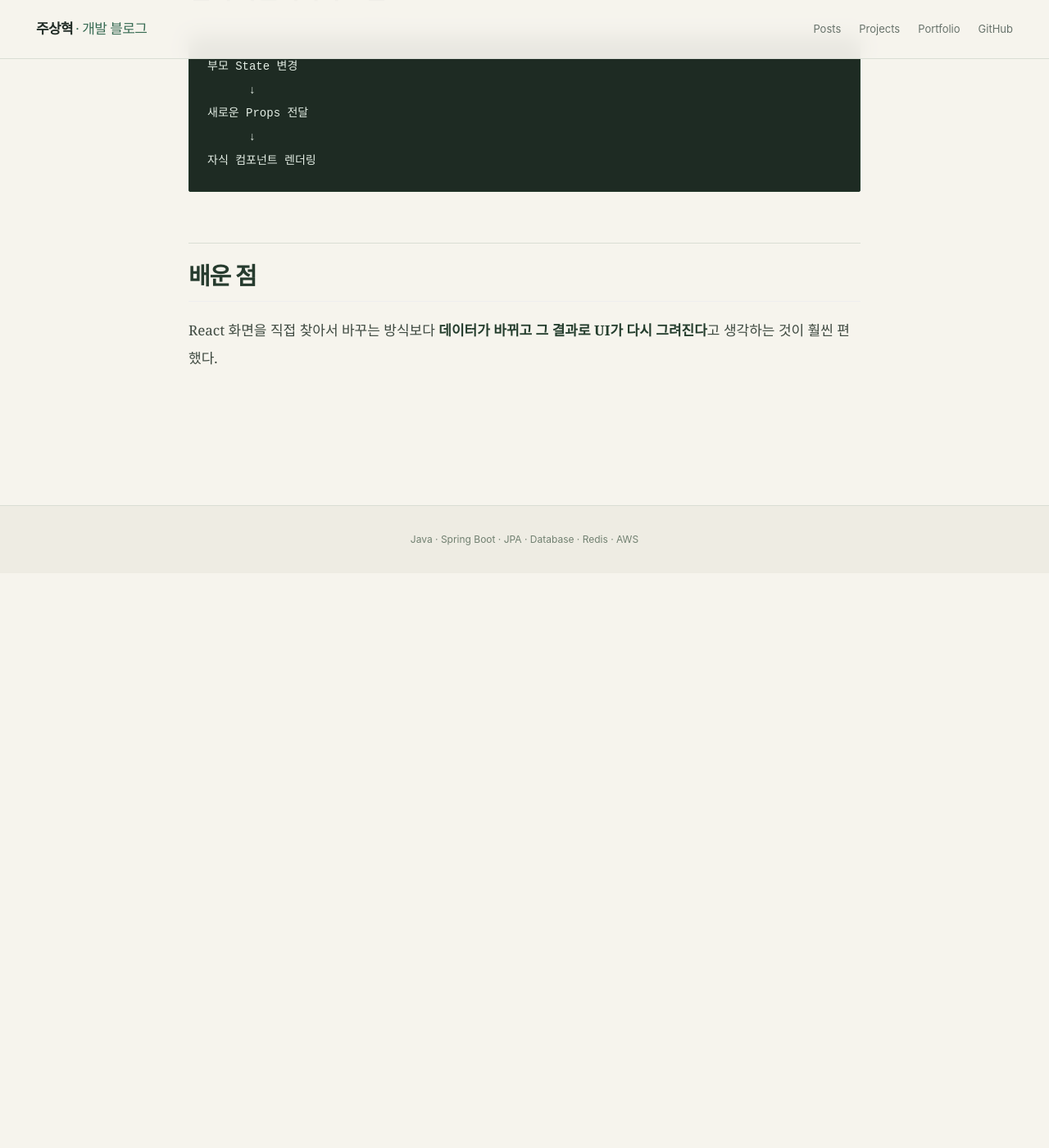
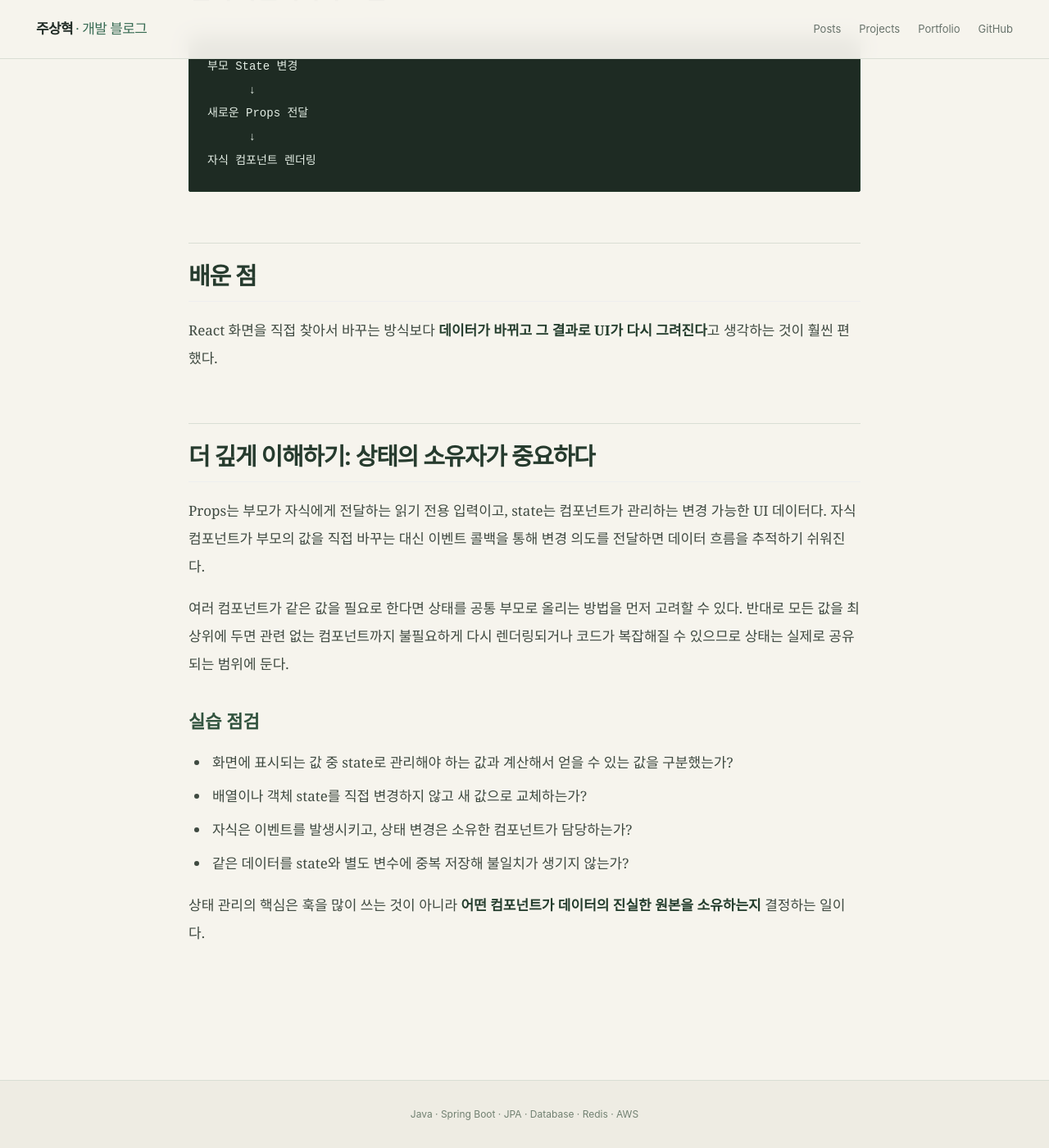
Before and after one commit to zuzusnasna/zuzusnasna.github.io, a Jekyll site: the page built from _posts/2026-09-26-react-state-props-event.md, in a window 1280 px wide and 1400 px high, scrolled down 1475 px. Shown: the whole window at 82% size. Built offline with Jekyll 4.4.1, drawn with Linux system fonts in a browser that asks for light colours; before the commit the page ends 2174 px from its top, so only the background shows below that.

Commit message:
docs: expand learning notes with implementation rationale

```diff
--- a/_posts/2026-09-26-react-state-props-event.md
+++ b/_posts/2026-09-26-react-state-props-event.md
@@ -47,3 +47,17 @@ State가 변경되면 React가 다시 렌더링한다.
 ## 배운 점
 
 React 화면을 직접 찾아서 바꾸는 방식보다 **데이터가 바뀌고 그 결과로 UI가 다시 그려진다**고 생각하는 것이 훨씬 편했다.
+
+## 더 깊게 이해하기: 상태의 소유자가 중요하다
+
+Props는 부모가 자식에게 전달하는 읽기 전용 입력이고, state는 컴포넌트가 관리하는 변경 가능한 UI 데이터다. 자식 컴포넌트가 부모의 값을 직접 바꾸는 대신 이벤트 콜백을 통해 변경 의도를 전달하면 데이터 흐름을 추적하기 쉬워진다.
+
+여러 컴포넌트가 같은 값을 필요로 한다면 상태를 공통 부모로 올리는 방법을 먼저 고려할 수 있다. 반대로 모든 값을 최상위에 두면 관련 없는 컴포넌트까지 불필요하게 다시 렌더링되거나 코드가 복잡해질 수 있으므로 상태는 실제로 공유되는 범위에 둔다.
+
+### 실습 점검
+- 화면에 표시되는 값 중 state로 관리해야 하는 값과 계산해서 얻을 수 있는 값을 구분했는가?
+- 배열이나 객체 state를 직접 변경하지 않고 새 값으로 교체하는가?
+- 자식은 이벤트를 발생시키고, 상태 변경은 소유한 컴포넌트가 담당하는가?
+- 같은 데이터를 state와 별도 변수에 중복 저장해 불일치가 생기지 않는가?
+
+상태 관리의 핵심은 훅을 많이 쓰는 것이 아니라 **어떤 컴포넌트가 데이터의 진실한 원본을 소유하는지** 결정하는 일이다.
```
